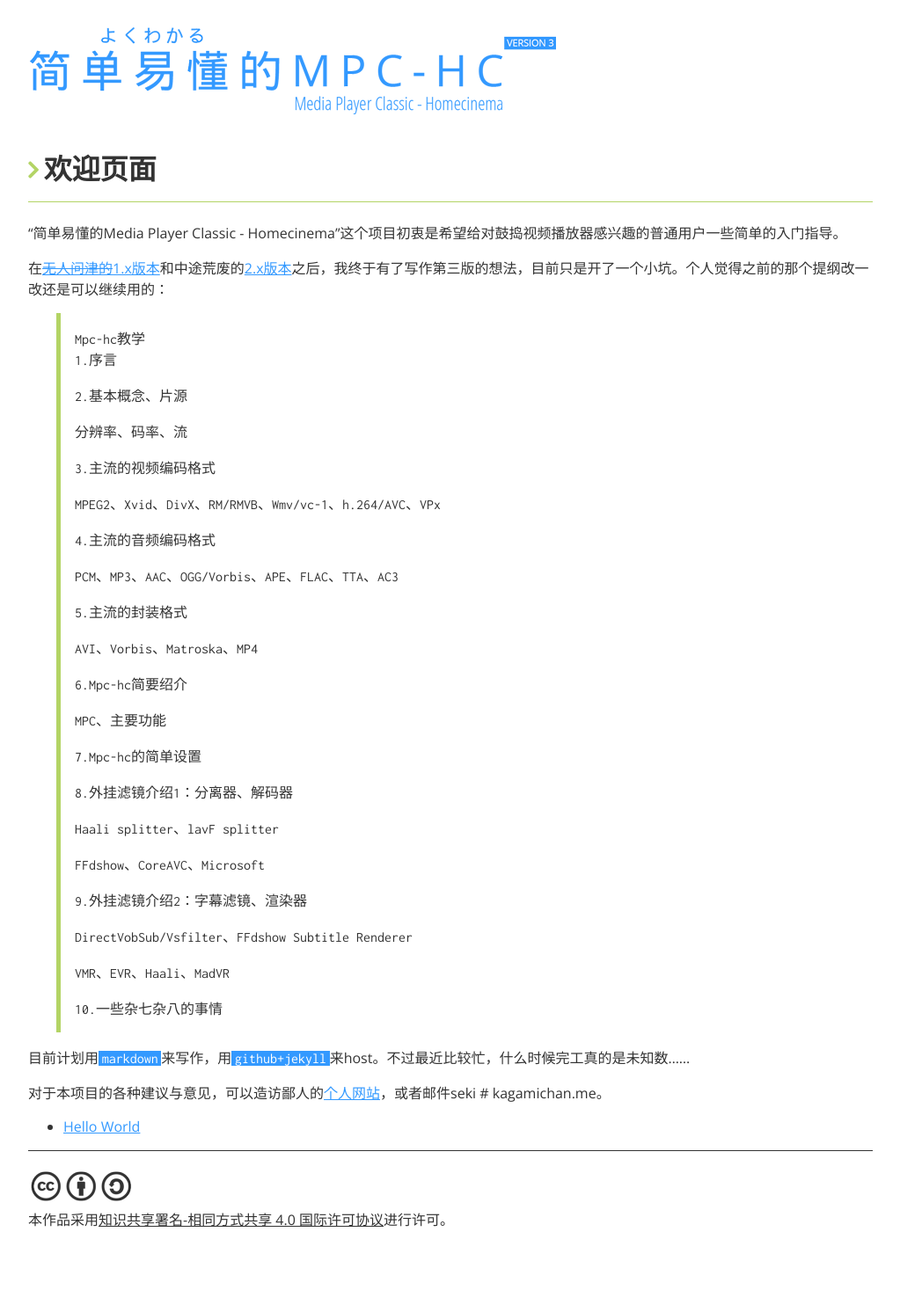
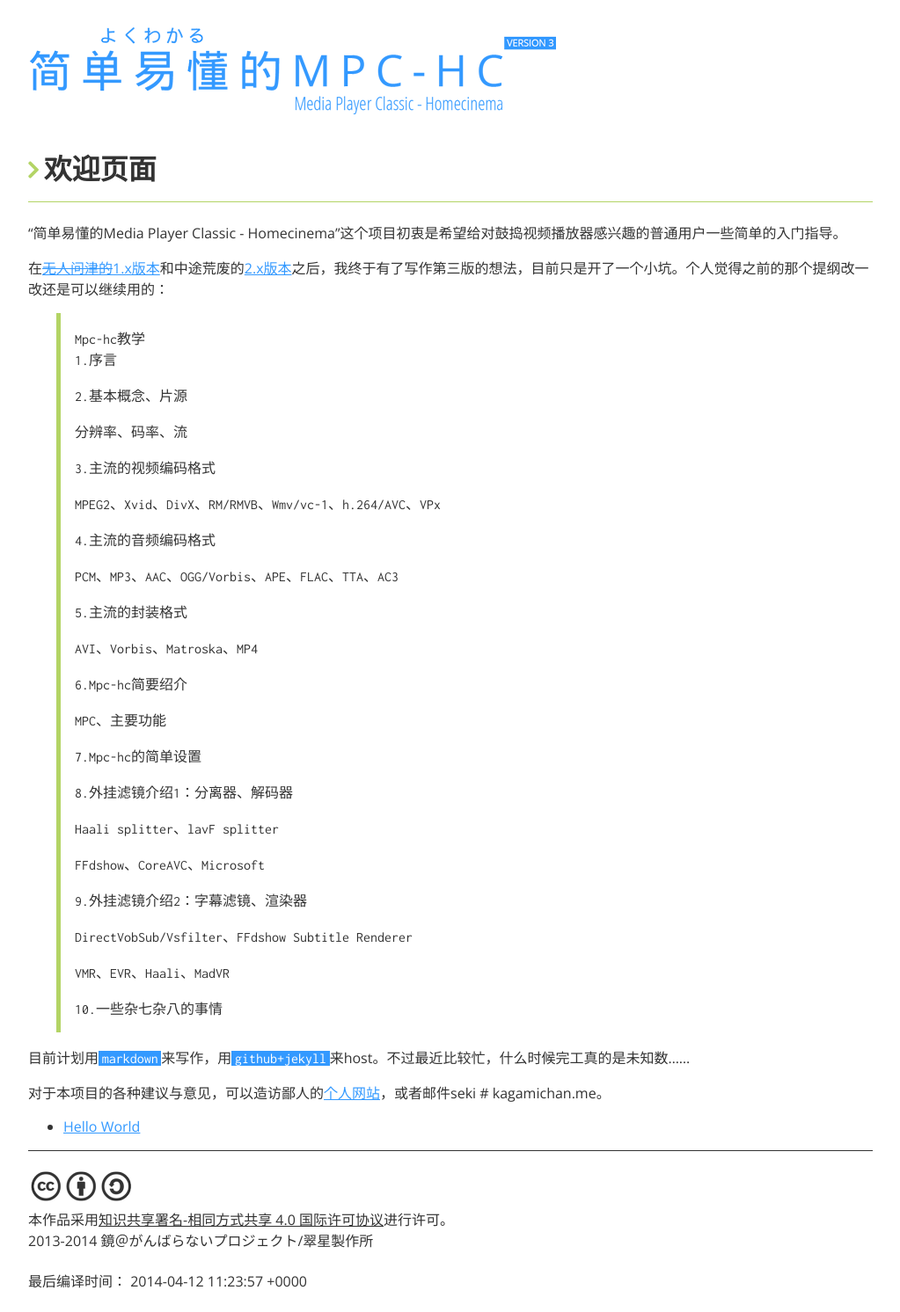
Before and after one commit to KagamiChan/yokuwakaru_mpchc, a Jekyll site: the page built from index.html, in a window 1280 px wide. Shown: the whole page at 88% size, without its empty margins (128-1151 px from the left). Built offline with Jekyll 4.4.1, drawn with Linux system fonts in a browser that asks for light colours; nearby versions of some CDN libraries; before the commit the page ends 1422 px from its top, so only the background shows below that.

Commit message:
update footer add cpr

```diff
--- a/_includes/footer.html
+++ b/_includes/footer.html
@@ -1,5 +1,9 @@
 
 <footer>
 <a rel="license" href="http://creativecommons.org/licenses/by-sa/4.0/"><img alt="知识共享许可协议" style="border-width:0" src="{{ site.url }}/assets/cc_by-sa.png" /></a><br />本作品采用<a rel="license" href="http://creativecommons.org/licenses/by-sa/4.0/">知识共享署名-相同方式共享 4.0 国际许可协议</a>进行许可。
+<br />
+2013-<script>document.write(new Date().getFullYear());</script> 鏡＠がんばらないプロジェクト/翠星製作所<br/>
+
+<br /> 最后编译时间： {{ site.time }}
 </footer>
 </body>
```
